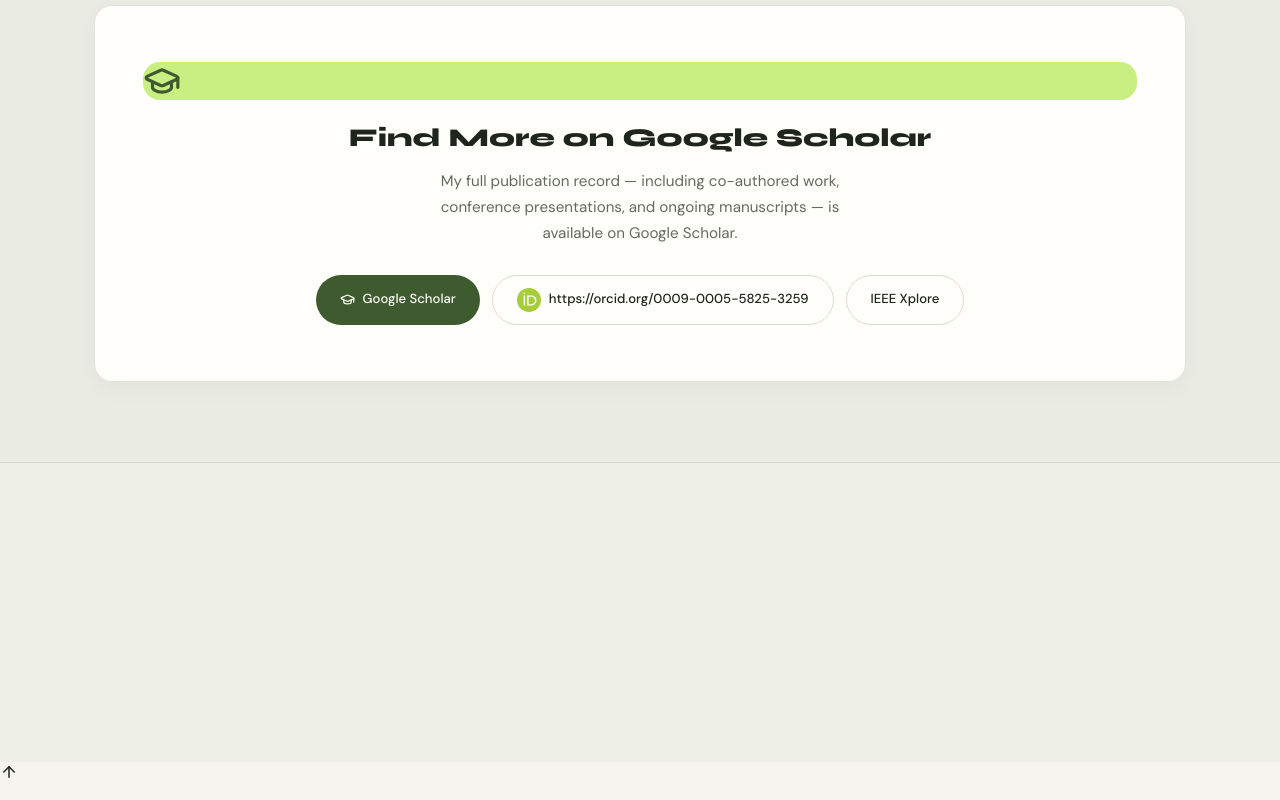
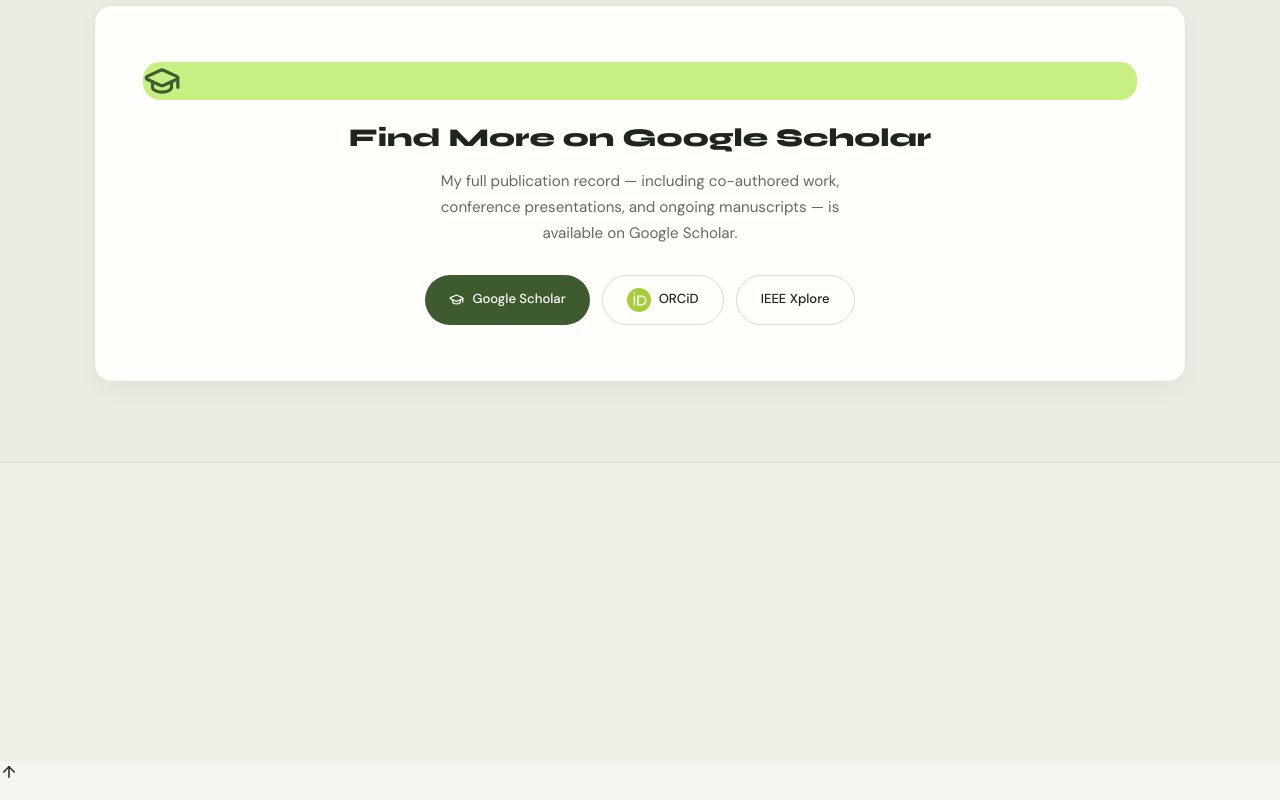
Before and after one commit to anubhab7105/My_Portfolio, a Next.js app: page /publications in a window 1280 px wide. Shown: the part 2034-2834 px from the top of the page. Built offline with nearby package versions, Linux system fonts and the light colour scheme.

Commit message:
Update ORCID link display text
Replaced ORCID URL with 'ORCiD' text.

```diff
--- a/app/publications/page.tsx
+++ b/app/publications/page.tsx
@@ -233,7 +233,7 @@ export default function PublicationsPage() {
                     width={24}
                     height={24}
                   />
-                  https://orcid.org/0009-0005-5825-3259
+                  ORCiD
                 </a>
                 <a
                   href="https://ieeexplore.ieee.org/author/445612925941485"
```
